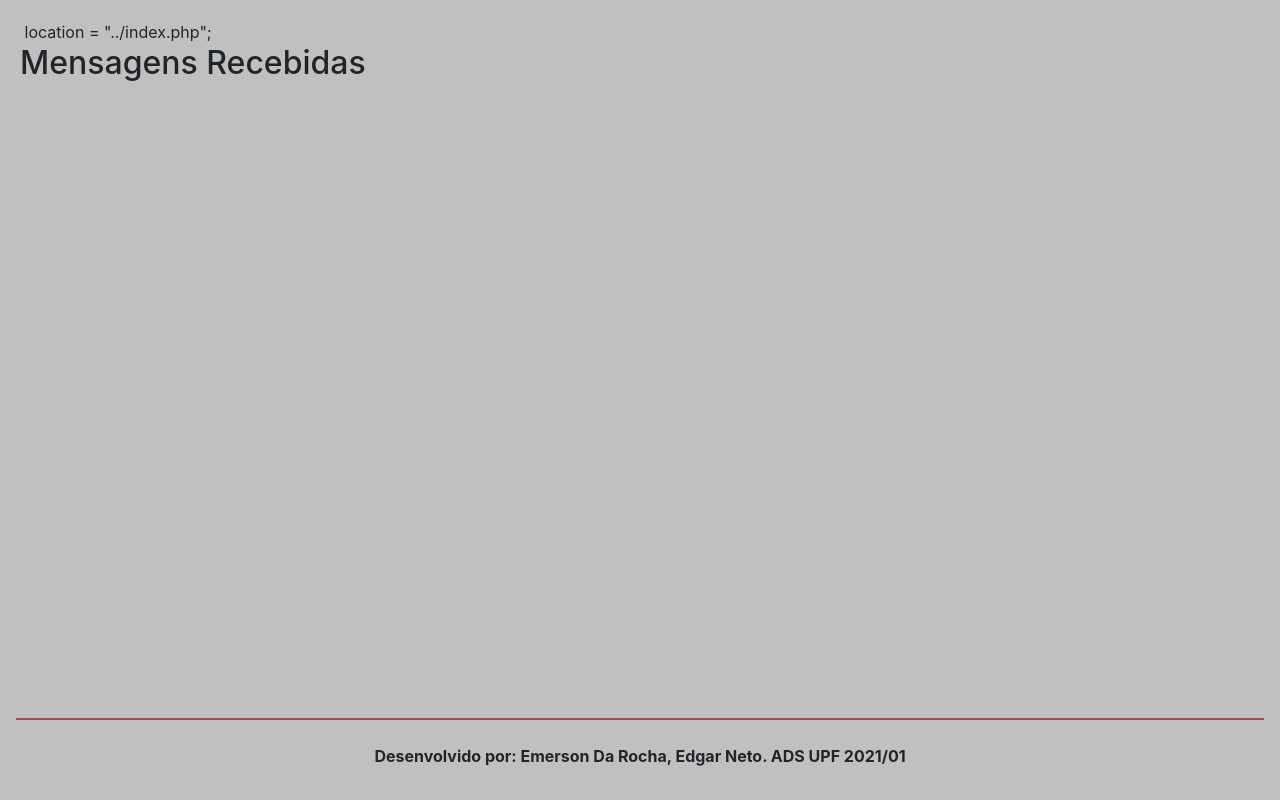
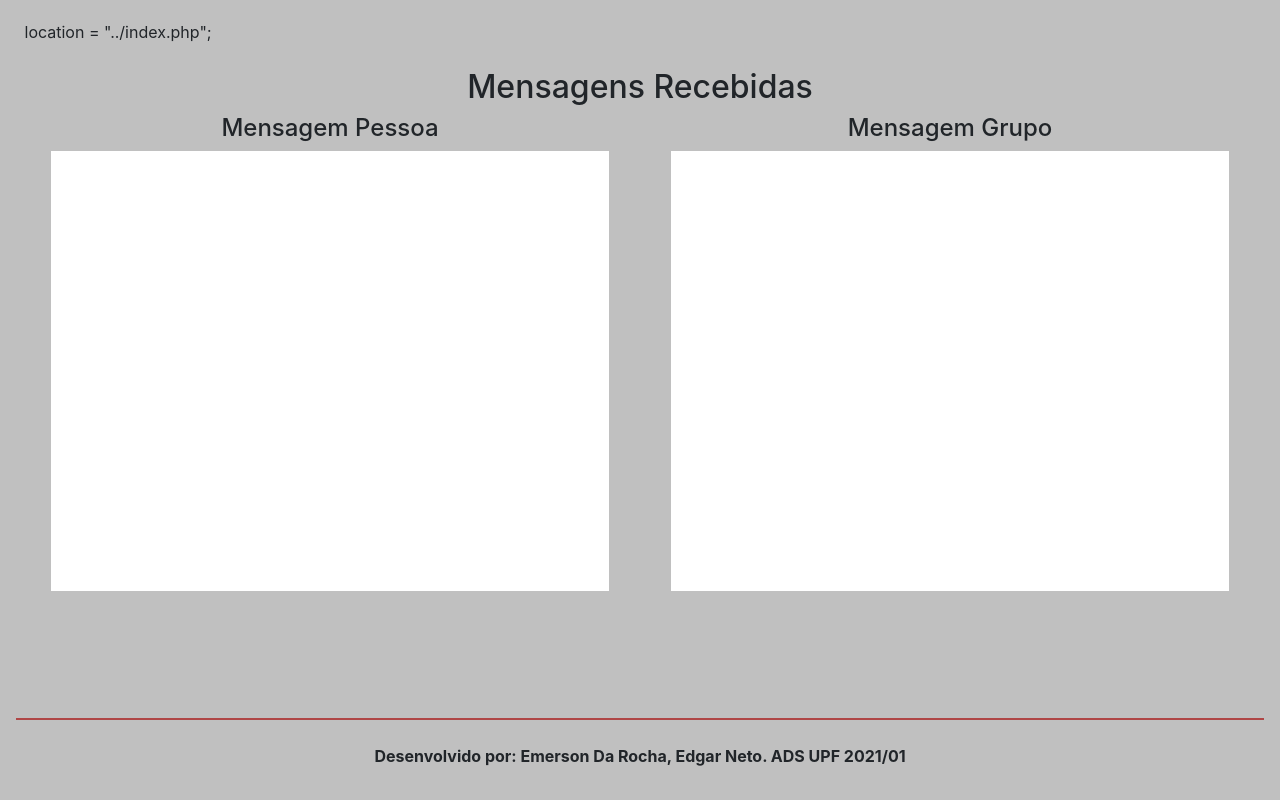
Before and after one commit to emersonrs01/BussMen, a PHP site: page /view/recebidas.php in a window 1280 px wide. Run offline with PHP 8.4, Linux system fonts and the light colour scheme; a user stored in the database is signed in; data comes from the database, SQL or seed files in the repository.

Commit message:
Pagina Recebidas

```diff
--- /dev/null
+++ b/resources/estilosmr.css
@@ -0,0 +1,47 @@
+*{
+  margin:auto;
+}
+#container{
+  background-color: white;
+  width: 100%;
+  height: 80vh;
+  display: inline;
+}
+#container h2{
+  display: block;
+  top:0%;
+  padding-top:3vh;
+  text-align: center;
+  margin:auto;
+}
+#geral{
+  display: flex;
+}
+#mrp{
+text-align: center;
+  width: 45%;
+  height: 55vh;
+  padding-top: 1vh;
+  padding-bottom: 1vh;
+  background-color: transparent;
+}
+#bmp{
+  width: 100%;
+  height: 55vh;
+  background-color: white;
+  padding-top: 5vh;
+}
+#mrg{
+  text-align: center;
+  width: 45%;
+  height: 55vh;
+  padding-top: 1vh;
+  padding-bottom: 1vh;
+  background-color: transparent;
+}
+#bmg{
+  width: 100%;
+  height: 55vh;
+  background-color: white;
+  padding-top: 5vh;
+}
--- a/view/recebidas.php
+++ b/view/recebidas.php
@@ -1,14 +1,28 @@
 <!DOCTYPE html>
+<?php
+        include("../include/SessaoValidate.php");
+    ?>
 <html>
 <head>
 <title>Mensagens Recebidas - BussMen</title>
+<link rel="stylesheet" href="../resources/estilosmr.css">
 </head>
 <body>
-    <?php
-        include("../include/SessaoValidate.php");
-    ?>
-	<br>
-	<h2>Mensagens Recebidas</h2>
+    <div id="container">
+        <h2>Mensagens Recebidas</h2>
+        <div id="geral">
+            <div id="mrp">
+                <h4 id="mp">Mensagem Pessoa</h4>
+                    <div id="bmp">
+                    </div>
+            </div>
+            <div id="mrg">
+                <h4 id="mg">Mensagem Grupo</h4>
+                    <div id="bmg">
+                    </div>
+            </div>
+        </div>
+    </div>
     <?php
         include 'footer.php';
     ?>
```
